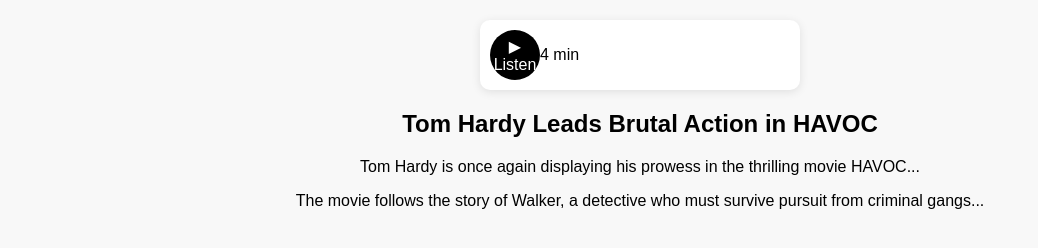
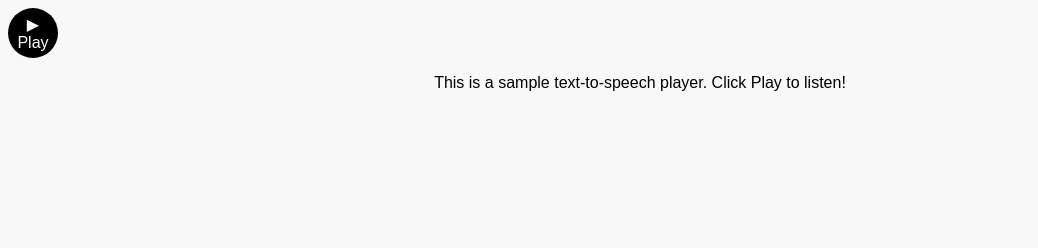
Before and after one commit to infoinmovie/tts-player, a plain HTML site: page index.html in a window 1280 px wide. Shown: the whole page, without its empty margins (0-1038 px from the left). Drawn offline with Linux system fonts and the light colour scheme.

Commit message:
Update index.html

```diff
--- a/index.html
+++ b/index.html
@@ -7,19 +7,11 @@
     <link rel="stylesheet" href="style.css">
 </head>
 <body>
-
-    <div class="tts-container">
-        <button id="playPauseBtn">▶ Listen</button>
-        <p id="duration">4 min</p>
+    <div class="tts-player">
+        <button id="playPauseBtn">▶ Play</button>
+        <p id="text">This is a sample text-to-speech player. Click Play to listen!</p>
     </div>
 
-    <article id="blog-content">
-        <h1>Tom Hardy Leads Brutal Action in HAVOC</h1>
-        <p>Tom Hardy is once again displaying his prowess in the thrilling movie HAVOC...</p>
-        <p>The movie follows the story of Walker, a detective who must survive pursuit from criminal gangs...</p>
-    </article>
-
     <script src="script.js"></script>
-
 </body>
 </html>
```
